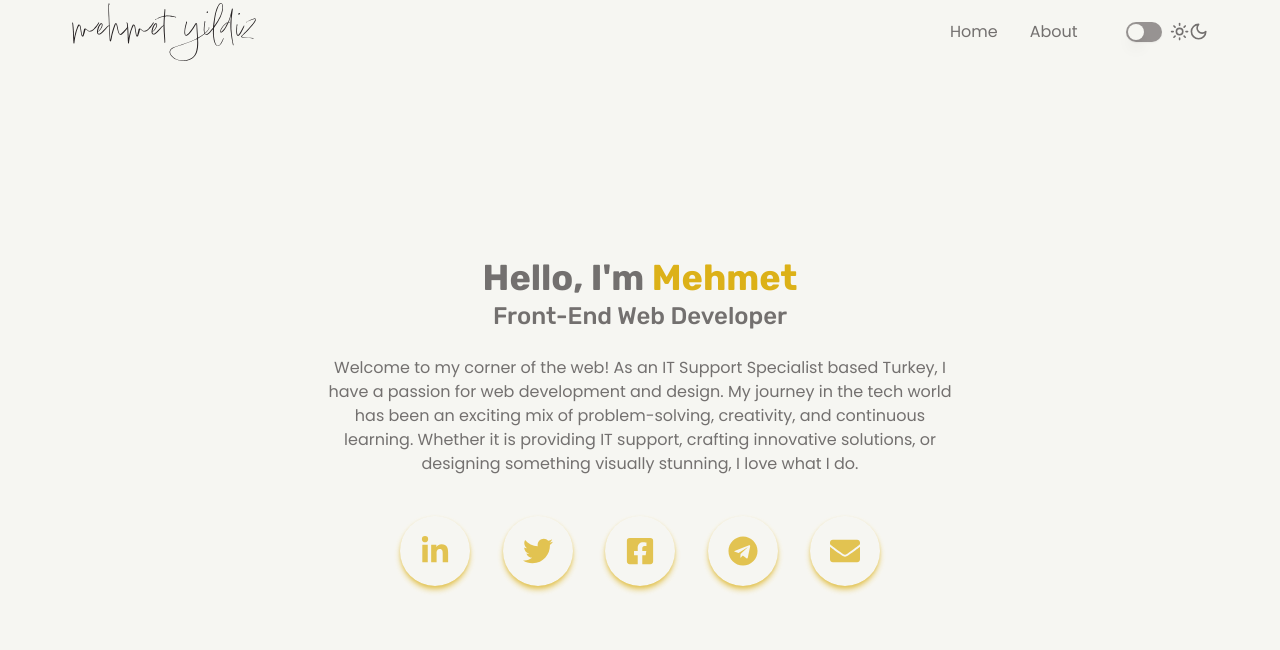
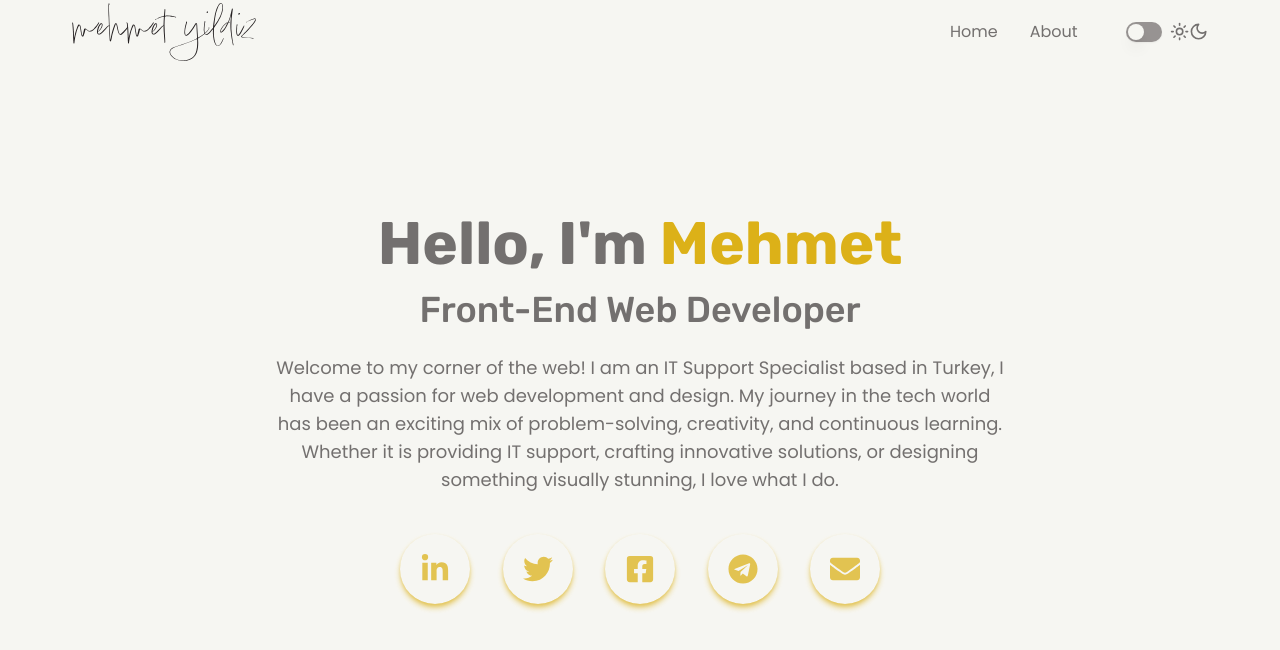
Before and after one commit to mehmetyildizdev/my-website, a Next.js app: page / in a window 1280 px wide. Shown: the top 650 px of the page. Built offline with nearby package versions, Linux system fonts and the light colour scheme.

Commit message:
Preparing for v1.0.0 release shortened the code by mapping icons

```diff
--- a/app/components/homepage/Opening.tsx
+++ b/app/components/homepage/Opening.tsx
@@ -8,75 +8,52 @@ import {
 } from "react-icons/fa";
 
 function Opening({ id }: htmlProps) {
+  const socialLinks = [
+    { href: "https://www.linkedin.com/in/yildizmehmet/", icon: FaLinkedinIn },
+    { href: "https://twitter.com/albursavi", icon: FaTwitter },
+    { href: "https://www.facebook.com/mehmetydev/", icon: FaFacebookSquare },
+    { href: "https://t.me/memostar91", icon: FaTelegram },
+    { href: "mailto:contact@mehmetyildiz.dev", icon: FaEnvelope },
+  ];
   return (
-    <section id={id} className="w-screen h-screen pt-24 text-center">
-      <div className="max-w-[1280px] h-[90%] mx-auto p-2 flex justify-center items-center">
+    <section id={id} className="h-screen pt-24 text-center">
+      <div className="xl:max-w-[1280px] h-[90%] mx-auto p-2 flex justify-center items-center">
         <div>
-          <div>
-            <div className="capitalize pt-10">
-              <h1 className="py-4 text-light-1 leading-3">
+          <div className="capitalize">
+            <h1 className="py-4 text-6xl">
               Hello, I&apos;m
               <span className="text-gold hover:animate-pulse"> Mehmet</span>
             </h1>
-              <h3>front-end web developer</h3>
+            <h3 className="text-4xl">front-end web developer</h3>
           </div>
-            <div className="m-auto py-4 max-w-2xl">
+          <div className="m-auto py-4 max-w-3xl text-lg">
             <p className="px-4 pt-2">
-                Welcome to my corner of the web! As an IT Support Specialist
-                based Turkey, I have a passion for web development and design.
+              Welcome to my corner of the web! I am an IT Support Specialist
+              based in Turkey, I have a passion for web development and design.
               My journey in the tech world has been an exciting mix of
               problem-solving, creativity, and continuous learning. Whether it
               is providing IT support, crafting innovative solutions, or
               designing something visually stunning, I love what I do.
             </p>
           </div>
-          </div>
+
           <div className="flex items-center justify-between w-[95%] lg:max-w-[480px] m-auto p-1 lg:px-0 py-6 motion-safe:animate-pulse">
+            {socialLinks.map((link, index) => (
               <a
-              href="https://www.linkedin.com/in/yildizmehmet/"
+                key={index}
+                href={link.href}
                 rel="noopener noreferrer"
                 target="_blank"
+                title={link.href.replace(/^https?:\/\//, "").split("/")[0]}
+                style={{ animationDelay: `${index * 0.1}s` }}
               >
                 <div className="rounded-full shadow-md shadow-gold cursor-pointer p-4 lg:p-5 hover:scale-105 ease-in duration-300">
-                <FaLinkedinIn className="text-gold text-xl lg:text-3xl" />
+                  {React.createElement(link.icon, {
+                    className: "text-gold text-xl lg:text-3xl",
+                  })}
                 </div>
               </a>
-            <a
-              href="https://twitter.com/albursavi"
-              rel="noopener noreferrer"
-              target="_blank"
-            >
-              <div className="rounded-full shadow-md shadow-gold cursor-pointer p-4 lg:p-5 hover:scale-105 ease-in duration-300">
-                <FaTwitter className="text-gold text-xl lg:text-3xl" />
-              </div>
-            </a>
-            <a
-              href="https://www.facebook.com/mehmetydev/"
-              rel="noopener noreferrer"
-              target="_blank"
-            >
-              <div className="rounded-full shadow-md shadow-gold cursor-pointer p-4 lg:p-5 hover:scale-105 ease-in duration-300">
-                <FaFacebookSquare className="text-gold text-xl lg:text-3xl" />
-              </div>
-            </a>
-            <a
-              href="https://t.me/memostar91"
-              rel="noopener noreferrer"
-              target="_blank"
-            >
-              <div className="rounded-full shadow-md shadow-gold cursor-pointer p-4 lg:p-5 hover:scale-105 ease-in duration-300">
-                <FaTelegram className="text-gold text-xl lg:text-3xl" />
-              </div>
-            </a>
-            <a
-              href="mailto:contact@mehmetyildiz.dev"
-              rel="noopener noreferrer"
-              target="_blank"
-            >
-              <div className="rounded-full shadow-md shadow-gold cursor-pointer p-4 lg:p-5 hover:scale-105 ease-in duration-300">
-                <FaEnvelope className="text-gold text-xl lg:text-3xl" />
-              </div>
-            </a>
+            ))}
           </div>
         </div>
       </div>
```
Lines whose indentation alone changed are shown as unchanged.
